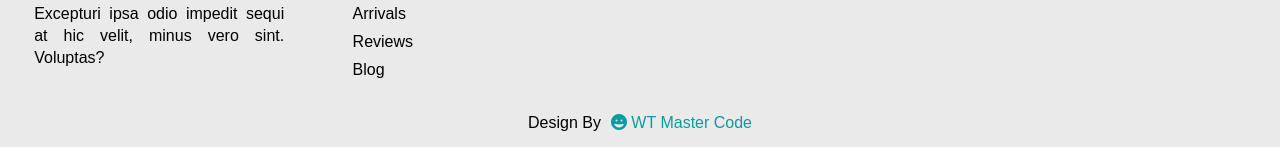
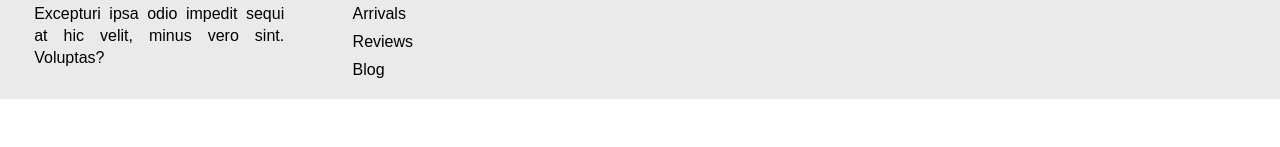
Before and after one commit to emarsani/book_store_app_Project, a plain HTML site: page index.html in a window 1280 px wide. Shown: the part 3668-3815 px from the top of the page. After the commit the page ends 3767 px from the top, so only its background shows below. Drawn offline with Linux system fonts and the light colour scheme; files whose address does not match are found by name.

Commit message:
commited

```diff
--- a/index.html
+++ b/index.html
@@ -1291,8 +1291,6 @@
 
             </div>
 
-            <p class="end">Design By<span><i class="fa-solid fa-face-grin"></i> WT Master Code</span></p>
-
         </footer>
 
 
```
